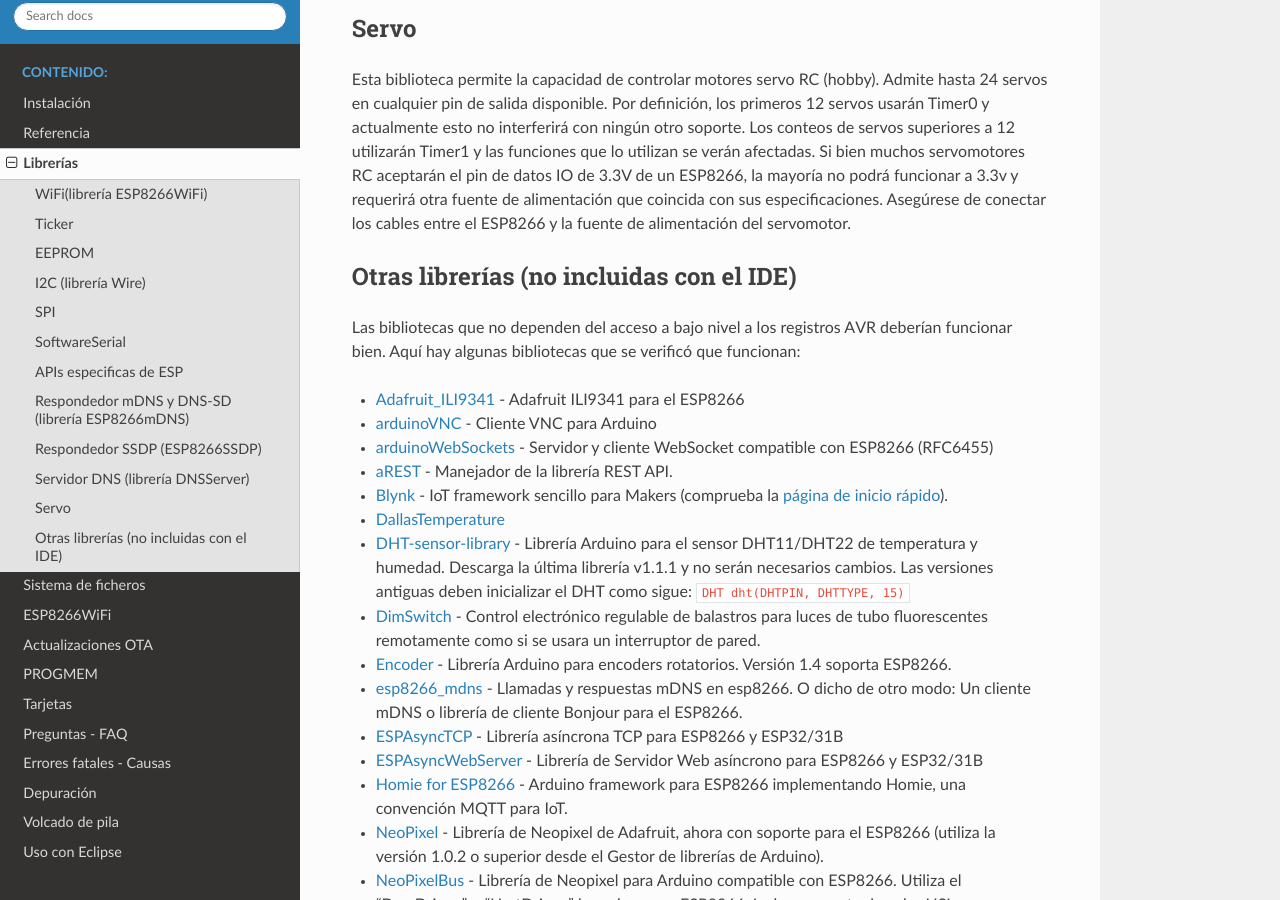
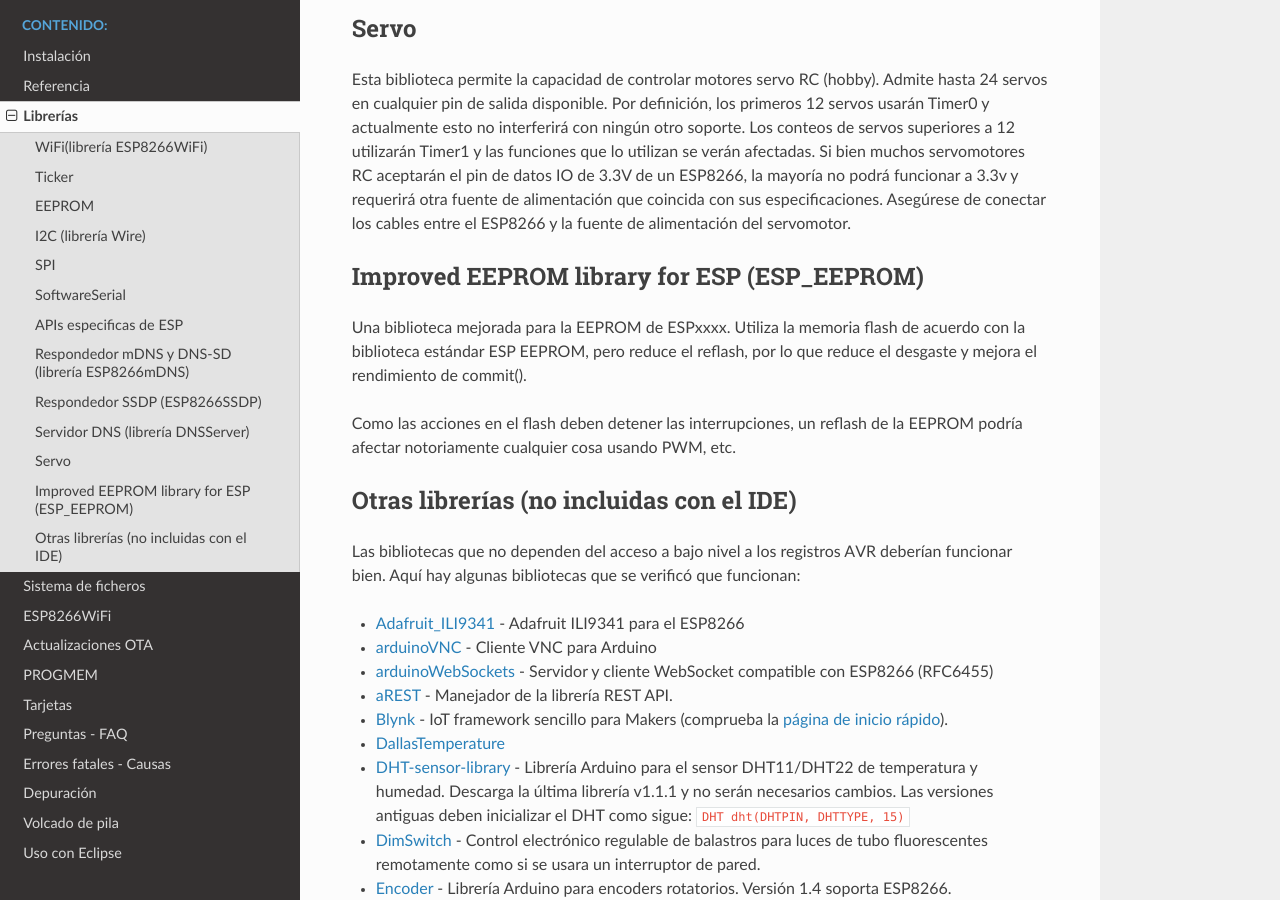
Before and after one commit to lrmoreno007/ESP8266-Arduino-Spanish, a Sphinx documentation site: the page built from doc/libraries.rst, in a window 1280 px wide and 900 px high, scrolled down 3982 px. Built offline with Sphinx 7.4.7 and the Read the Docs theme 2.0.0, drawn with Linux system fonts in a browser that asks for light colours.

Commit message:
Added new ESP_EEPROM to list of ESP libraries

```diff
--- a/doc/libraries.rst
+++ b/doc/libraries.rst
@@ -129,6 +129,13 @@
 
 Esta biblioteca permite la capacidad de controlar motores servo RC (hobby). Admite hasta 24 servos en cualquier pin de salida disponible. Por definición, los primeros 12 servos usarán Timer0 y actualmente esto no interferirá con ningún otro soporte. Los conteos de servos superiores a 12 utilizarán Timer1 y las funciones que lo utilizan se verán afectadas. Si bien muchos servomotores RC aceptarán el pin de datos IO de 3.3V de un ESP8266, la mayoría no podrá funcionar a 3.3v y requerirá otra fuente de alimentación que coincida con sus especificaciones. Asegúrese de conectar los cables entre el ESP8266 y la fuente de alimentación del servomotor.
 
+Improved EEPROM library for ESP (ESP_EEPROM)
+--------------------------------------------
+
+Una biblioteca mejorada para la EEPROM de ESPxxxx. Utiliza la memoria flash de acuerdo con la biblioteca estándar ESP EEPROM, pero reduce el reflash, por lo que reduce el desgaste y mejora el rendimiento de commit().
+
+Como las acciones en el flash deben detener las interrupciones, un reflash de la EEPROM podría afectar notoriamente cualquier cosa usando PWM, etc.
+
 Otras librerías (no incluidas con el IDE)
 -------------------------------------------
 
```
